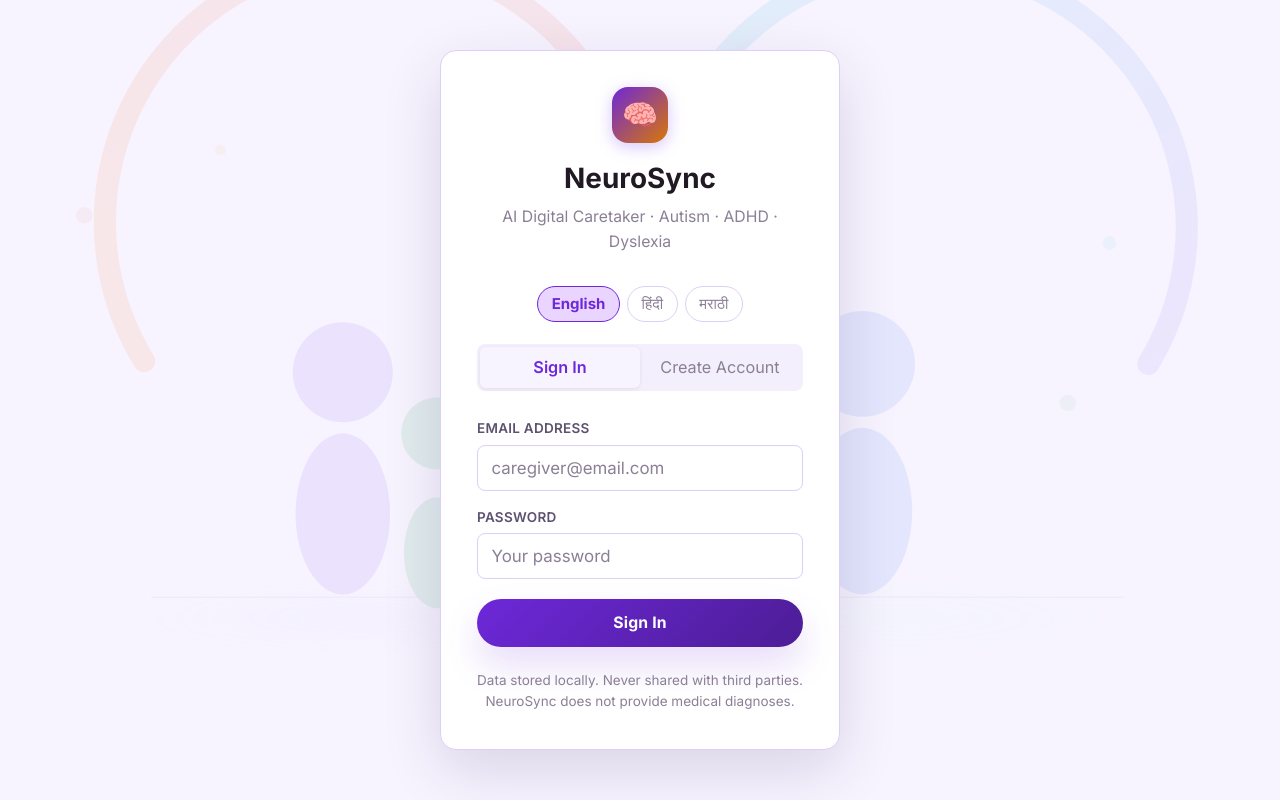
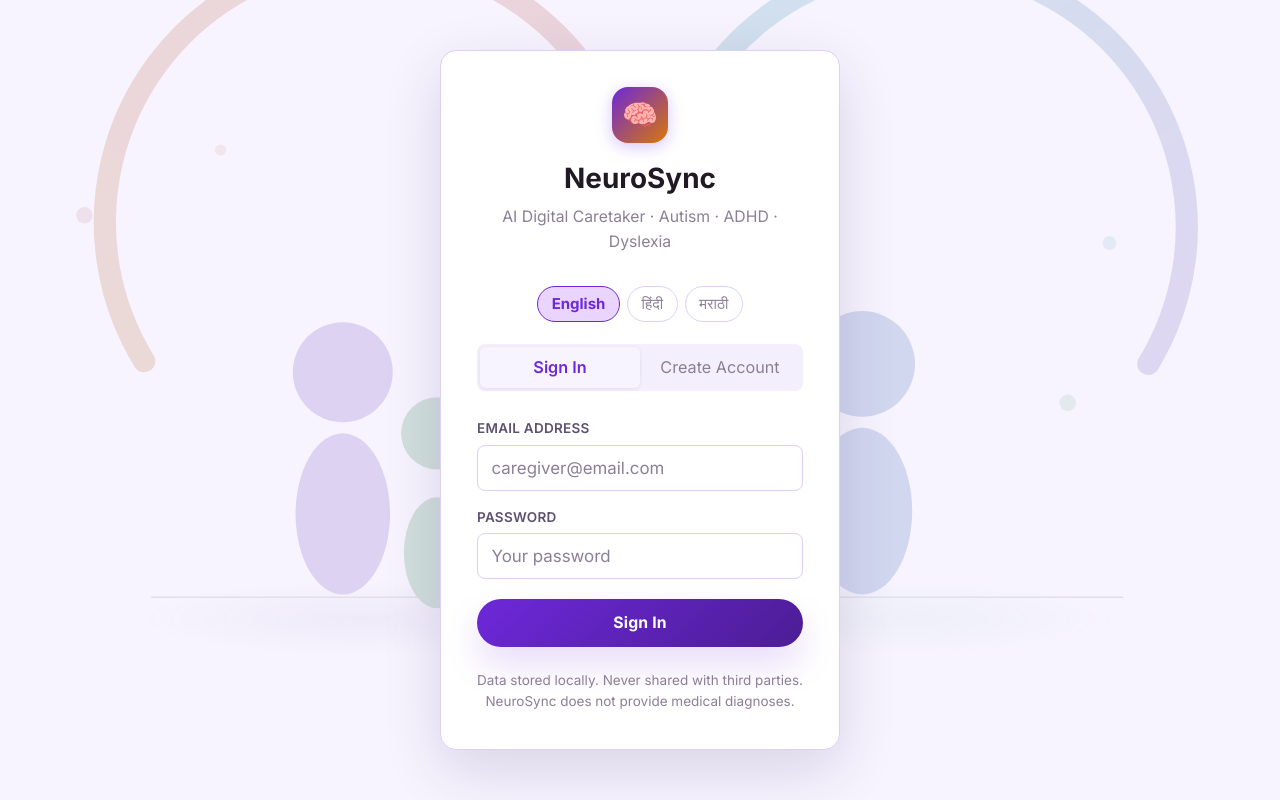
Before and after one commit to krishangjain2011-commits/Neurosync, a React (Vite) app: page /auth in a window 1280 px wide. Built offline with nearby package versions, Linux system fonts and the light colour scheme.

Commit message:
Darken and increase opacity of background illustration

```diff
--- a/src/components/Layout.tsx
+++ b/src/components/Layout.tsx
@@ -258,7 +258,7 @@ export default function Layout() {
             xmlns="http://www.w3.org/2000/svg"
             viewBox="0 0 1024 576"
             preserveAspectRatio="xMidYMid slice"
-            style={{ width: "100%", height: "100%", opacity: 0.09 }}
+            style={{ width: "100%", height: "100%", opacity: 0.16, filter: "brightness(0.72)" }}
           >
             <defs>
               <linearGradient id="arcL" x1="0%" y1="100%" x2="100%" y2="0%">
--- a/src/pages/AuthPage.tsx
+++ b/src/pages/AuthPage.tsx
@@ -49,7 +49,7 @@ export default function AuthPage() {
         preserveAspectRatio="xMidYMid slice"
         style={{
           position: "absolute", inset: 0, width: "100%", height: "100%",
-          opacity: 0.09, pointerEvents: "none",
+          opacity: 0.16, filter: "brightness(0.72)", pointerEvents: "none",
         }}
       >
         <defs>
```
